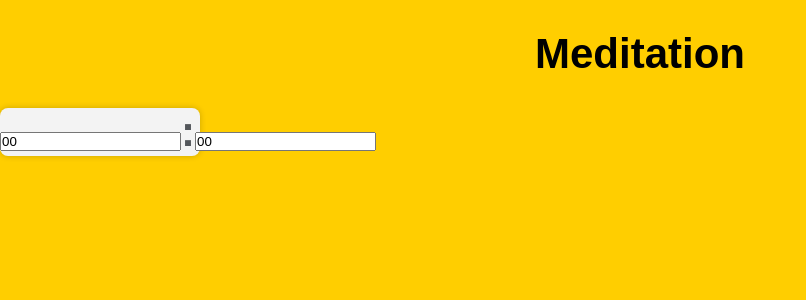
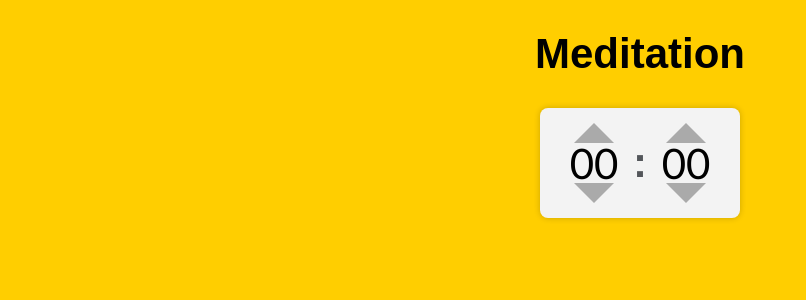
Before and after one commit to NunoGaioPereira/meditation-timer, a PHP site: page / in a window 1280 px wide. Shown: the top 300 px of the page, without its empty margins (0-806 px from the left). Run offline with PHP 8.4, Linux system fonts and the light colour scheme.

Commit message:
style: add style for time picker

```diff
--- a/css/meditation.css
+++ b/css/meditation.css
@@ -35,6 +35,8 @@
     align-items: center;
     width: 100%;
     max-width: 200px;
+    margin: 0 auto;
+    padding: 25px 15px;
     background-color: #f3f3f3;
     border-radius: 8px;
     box-shadow: 0 0 6px rgba(0, 0, 0, 0.2);
@@ -43,3 +45,62 @@
     font-weight: 700;
     user-select: none;
 }
+
+.time-picker .hour,
+.time-picker .minute {
+    position: relative;
+    min-width: 60px;
+    padding: 5px 0;
+    text-align: center;
+    display: flex;
+    align-items: stretch;
+    justify-content: stretch;
+}
+
+.time-picker .hour .hr,
+.time-picker .minute .min {
+    background: none;
+    font-size: 42px;
+    appearance: none;
+    border: none;
+    outline: none;
+    display: block;
+    width: 100%;
+    text-align: center;
+    font-family: 'Gill Sans', 'Gill Sans MT', Calibri, 'Trebuchet MS', sans-serif;
+}
+
+.time-picker .hour .hr-up,
+.time-picker .hour .hr-down,
+.time-picker .minute .min-up,
+.time-picker .minute .min-down {
+    position: absolute;
+    left: 50%;
+    transform: translateX(-50%);
+    width: 40px;
+    height: 20px;
+    border-left: 20px solid transparent;
+    border-right: 20px solid transparent;
+    cursor: pointer;
+    transition: border-color 0.15s ease-in-out;
+}
+
+.time-picker .hour .hr-up,
+.time-picker .minute .min-up {
+    top: -10px;
+    border-bottom: 20px solid #aaa;
+}
+
+.time-picker .hour .hr-down,
+.time-picker .minute .min-down {
+    bottom: -10px;
+    border-top: 20px solid #aaa;
+}
+
+.time-picker .hour .hr-up:hover,
+.time-picker .hour .hr-down:hover,
+.time-picker .minute .min-up:hover,
+.time-picker .minute .min-down:hover {
+    border-bottom-color: #53565a;
+    border-top-color: #53565a;
+}
```
Lines whose indentation alone changed are shown as unchanged.
